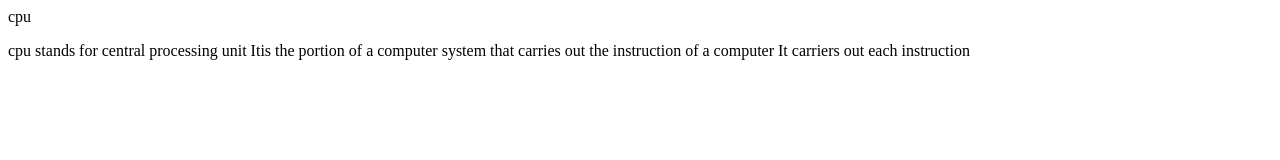
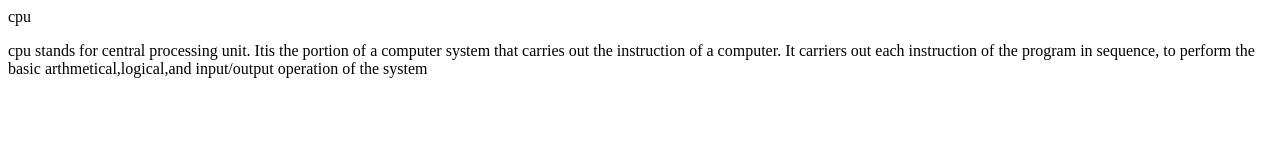
Before and after one commit to iamneo-production/fcabbdaecaadaeccdfffebaeceaec, a website: page public/index.html in a window 1280 px wide. Drawn offline with Linux system fonts and the light colour scheme.

Commit message:
Backup Commit

```diff
--- a/public/index.html
+++ b/public/index.html
@@ -9,10 +9,10 @@
 </head>
 <body>
     <h>cpu</h>
-    <p>cpu stands for central processing unit
+    <p>cpu stands for central processing unit.
         Itis the portion of a computer system that carries
-        out the instruction of a computer
-        It carriers out each instruction
-
+        out the instruction of a computer.
+        It carriers out each instruction of the program in sequence,
+        to perform the basic arthmetical,logical,and input/output operation of the system </p>
 </body>
 </html>
```
